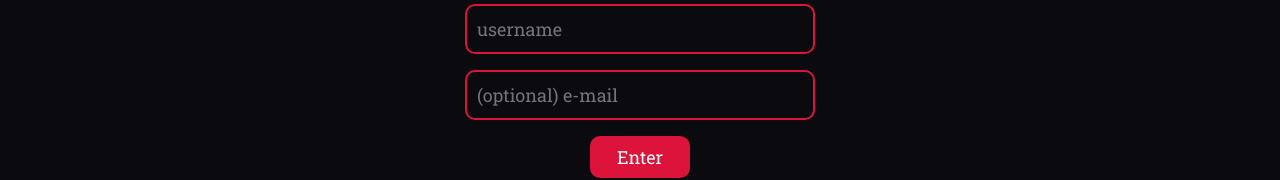
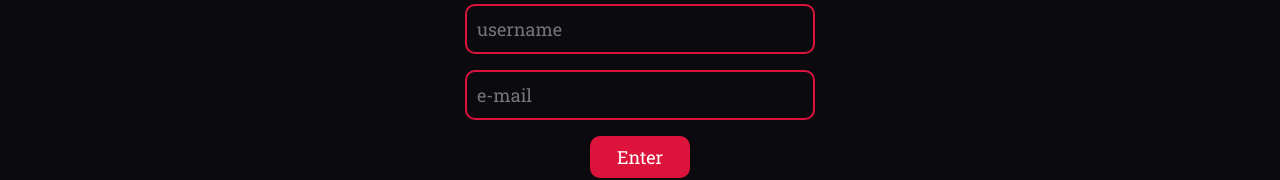
Before and after one commit to tokenblood-com/tokenblood, a Vue app in the folder frontend/tokenblood/: page / in a window 1280 px wide. Shown: the part 352-532 px from the top of the page. Built offline with nearby package versions, Linux system fonts and the light colour scheme; the HTML template or start-up script is replaced by a standard one.

Commit message:
email is no longer optional

```diff
--- a/frontend/tokenblood/src/components/LoginForm.vue
+++ b/frontend/tokenblood/src/components/LoginForm.vue
@@ -18,7 +18,9 @@ const validateForm = () => {
   if (!username.value) {
     errors.value.username = 'Username is required'
   }
-  if (email.value && !validateEmail(email.value)) {
+  if (!email.value) {
+    errors.value.email = 'Email is required'
+  } else if (!validateEmail(email.value)) {
     errors.value.email = 'Invalid email format'
   }
   return Object.keys(errors.value).length === 0
@@ -29,7 +31,7 @@ const handleSubmit = async () => {
 
   const user = await authStore.auth({
     username: username.value,
-    email: email.value || undefined
+    email: email.value
   })
 
   if (user) {
@@ -55,7 +57,7 @@ const handleSubmit = async () => {
       <input
         v-model="email"
         type="email"
-        placeholder="(optional) e-mail"
+        placeholder="e-mail"
         :disabled="authStore.isLoading"
         class="auth-input"
       />
```
